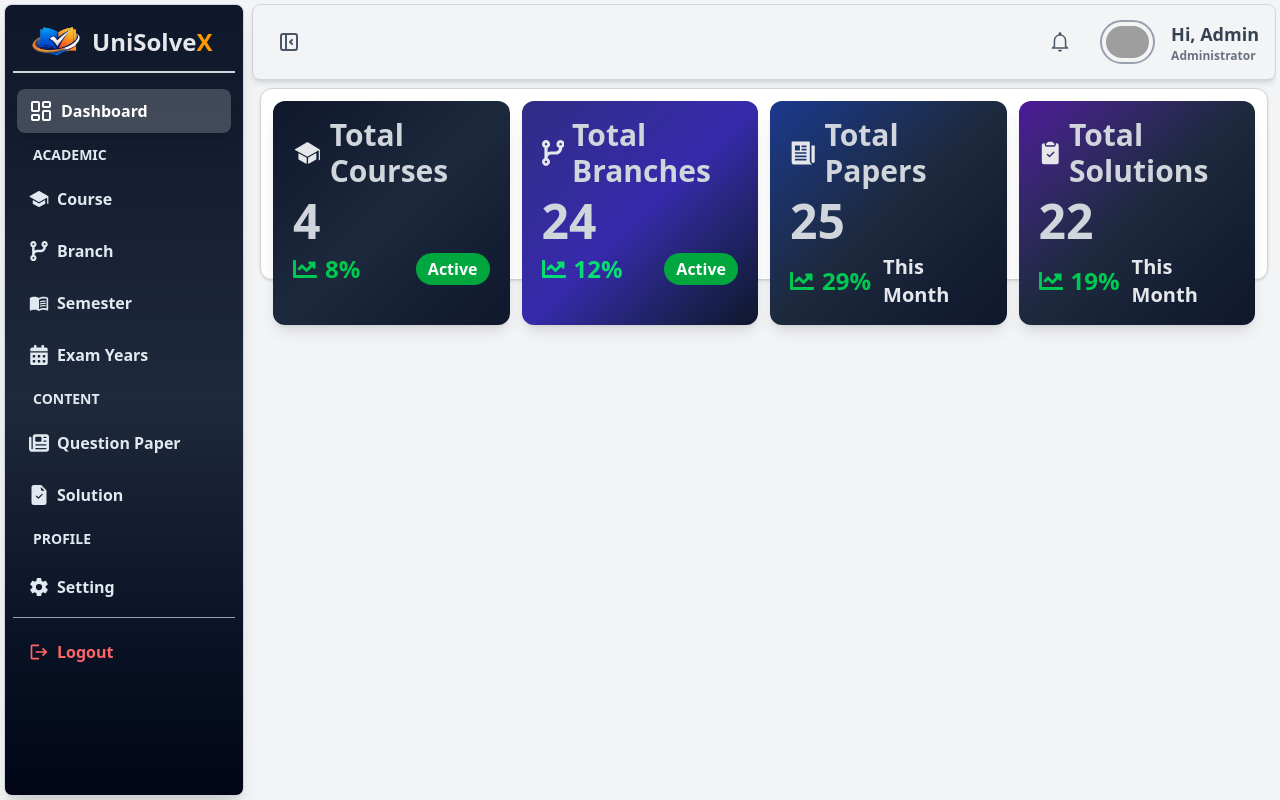
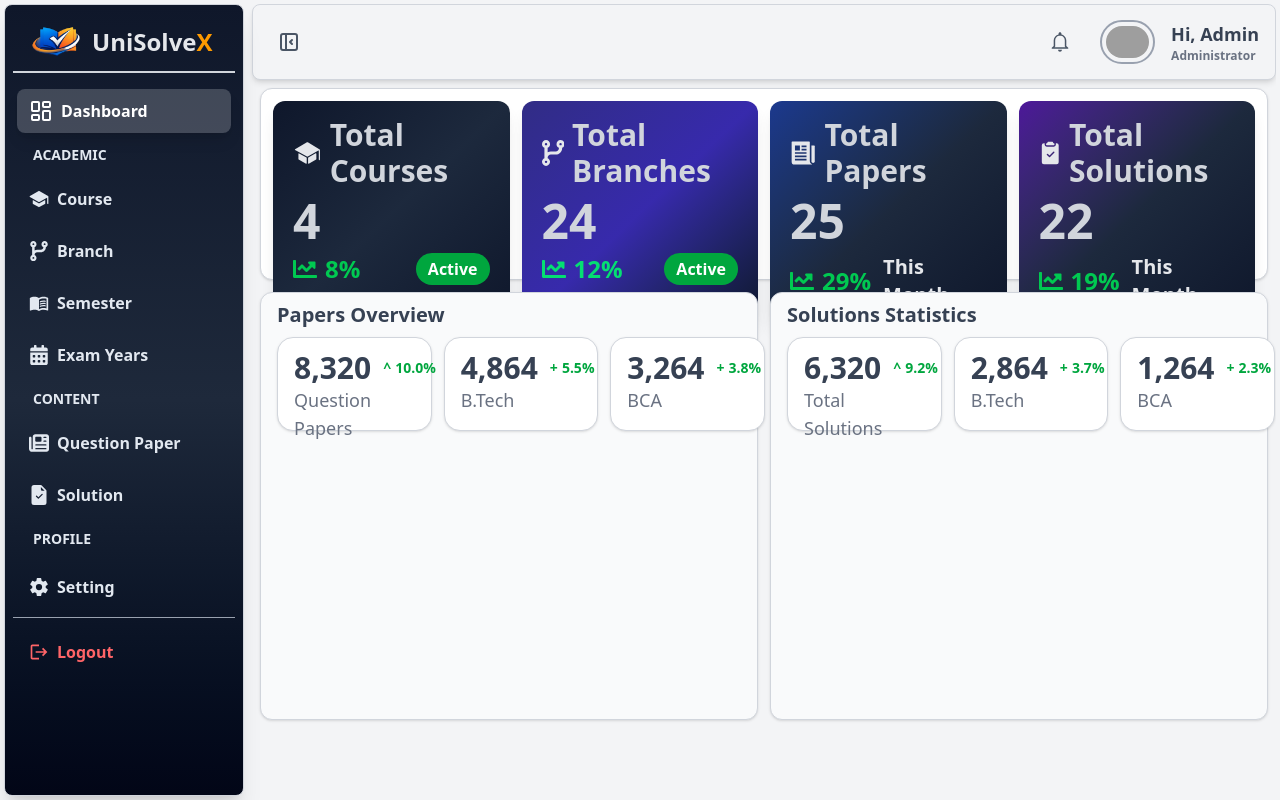
Before and after one commit to Himanshusingh00123/UniSolveX, a React (Vite) app: page /admin in a window 1280 px wide. Built offline with nearby package versions, Linux system fonts and the light colour scheme; grey boxes are pictures that could not be loaded.

Commit message:
i add total solution and question cards for large device

```diff
--- a/src/App.jsx
+++ b/src/App.jsx
@@ -10,6 +10,7 @@ import QuestionPaper from "./Components/Admin/QuestionPaper";
 import Solution from "./Components/Admin/Solution";
 import Setting from "./Components/Admin/Setting";
 import "remixicon/fonts/remixicon.css";
+import 'animate.css';
 
 const App = () => {
   return (
--- a/src/Components/Admin/Dashboard.jsx
+++ b/src/Components/Admin/Dashboard.jsx
@@ -6,13 +6,13 @@ import { FaChartLine } from "react-icons/fa";
 
 const Dashboard = () => {
   return (
-    <div className="md:p-2">
+    <div className="md:p-2  ">
       <div
         className="md:bg-white  md:h-48 sm:h-80 h-screen  md:border
                   md:shadow-sm border-gray-300 rounded-xl grid
                   xl:grid-cols-4 md:grid-cols-2 sm:grid-cols-2 grid-cols-1 p-3 gap-3"
       >
-        <div className="auto-rows-fr bg-linear-to-br from-slate-900 via-slate-800 to-slate-900   cursor-pointer md:hover:scale-103 duration-400 transition  rounded-xl shadow-lg px-5 py-4 ">
+        <div className="auto-rows-fr  bg-linear-to-br from-slate-900 via-slate-800 to-slate-900   cursor-pointer md:hover:scale-103 duration-400 transition  rounded-xl shadow-lg px-5 py-4 ">
           <h1 className="text-3xl text-gray-300 font-semibold mb-2 flex gap-2  items-center">
             <IoIosSchool className="text-gray-200 text-4xl" />
             Total Courses
@@ -28,7 +28,7 @@ const Dashboard = () => {
             </p>
           </div>
         </div>
-        <div className=" bg-linear-to-br from-indigo-900 via-indigo-800 to-slate-900  cursor-pointer md:hover:scale-103 duration-400 transition rounded-xl shadow-lg  px-5 py-4">
+        <div className=" bg-linear-to-br  from-indigo-900 via-indigo-800 to-slate-900  cursor-pointer md:hover:scale-103 duration-400 transition rounded-xl shadow-lg  px-5 py-4">
           <h1 className="text-3xl text-gray-300 font-semibold mb-2 flex items-center gap-2">
             <FaCodeBranch className="text-gray-200" />
             Total Branches
@@ -44,7 +44,7 @@ const Dashboard = () => {
             </p>
           </div>
         </div>
-        <div className="bg-linear-to-br from-blue-900 via-slate-800 to-slate-900  cursor-pointer md:hover:scale-103 duration-400 transition rounded-xl shadow-lg  px-5 py-4">
+        <div className=" bg-linear-to-br from-blue-900 via-slate-800 to-slate-900  cursor-pointer md:hover:scale-103 duration-400 transition rounded-xl shadow-lg  px-5 py-4">
           <h1 className="text-3xl font-semibold text-gray-300 mb-2 flex gap-2 items-center">
             <IoNewspaperSharp className=" text-gray-200" />
             Total Papers
@@ -58,7 +58,7 @@ const Dashboard = () => {
             <h3 className=" text-gray-200 font-semibold ">This Month</h3>
           </div>
         </div>
-        <div className="bg-linear-to-br from-violet-900 via-slate-800 to-slate-900 cursor-pointer md:hover:scale-103 duration-400 transition  rounded-xl shadow-lg  px-5 py-4">
+        <div className=" bg-linear-to-br from-violet-900 via-slate-800 to-slate-900 cursor-pointer md:hover:scale-103 duration-400 transition  rounded-xl shadow-lg  px-5 py-4">
           <h1 className="text-3xl font-semibold text-gray-300 mb-2 flex gap-2 items-center">
             <BsClipboard2CheckFill className="text-gray-200" />
             Total Solutions
@@ -73,6 +73,96 @@ const Dashboard = () => {
           </div>
         </div>
       </div>
+
+      <div className=" h-110 rounded w-full grid md:grid-cols-2 pt-3 gap-3">
+        {/* -------------------------------------------------------------Question chart-------------------------------------------------- */}
+
+        <div className="bg-gray-50 border border-gray-300 h-full  rounded-xl shadow-sm">
+          <div className=" h-4/12 px-4 py-2">
+            <h1 className="text-xl font-bold text-gray-700 mb-2">
+              Papers Overview
+            </h1>
+            <div className="h-9/12 flex gap-3">
+              <div className="bg-white w-4/12 border shadow-sm border-gray-300 rounded-2xl py-3 px-4 flex-cols justify-center items-center">
+                <h1 className="text-3xl font-semibold text-gray-700 flex gap-3 items-center">
+                  8,320
+                  <span className="text-sm font-extrabold text-green-600 flex gap-1 justify-center items-center">
+                    ^<h3 className="text-md font-bold ">10.0%</h3>
+                  </span>
+                </h1>
+                <h2 className="text-lg font-medium text-gray-500">
+                  Question Papers
+                </h2>
+              </div>
+
+              <div className="bg-white w-4/12 border shadow-sm border-gray-300 rounded-2xl py-3 px-4 flex-cols justify-center items-center">
+                <h1 className="text-3xl font-semibold text-gray-700 flex gap-3 items-center">
+                  4,864
+                  <span className="text-sm font-extrabold text-green-600 flex gap-1 justify-center items-center">
+                    +<h3 className="text-md font-bold ">5.5%</h3>
+                  </span>
+                </h1>
+                <h2 className="text-lg font-medium text-gray-500">B.Tech</h2>
+              </div>
+
+              <div className="bg-white w-4/12 border shadow-sm border-gray-300 rounded-2xl py-3 px-4 flex-cols justify-center items-center">
+                <h1 className="text-3xl font-semibold text-gray-700 flex gap-3 items-center">
+                  3,264
+                  <span className="text-sm font-extrabold text-green-600 flex gap-1 justify-center items-center">
+                    +<h3 className="text-md font-bold ">3.8%</h3>
+                  </span>
+                </h1>
+                <h2 className="text-lg font-medium text-gray-500">BCA</h2>
+              </div>
+            </div>
+          </div>
+
+          <div className=" h-8/12"></div>
+        </div>
+
+        {/*---------------------------------------------------------- Solution chart----------------------------------------------------------- */}
+
+        <div className="bg-gray-50 border border-gray-300 h-full  rounded-xl shadow-sm">
+          <div className=" h-4/12 px-4 py-2">
+            <h1 className="text-xl font-bold text-gray-700 mb-2">
+              Solutions Statistics
+            </h1>
+            <div className="h-9/12 flex gap-3">
+              <div className="bg-white w-4/12 border shadow-sm border-gray-300 rounded-2xl py-3 px-4 flex-cols justify-center items-center">
+                <h1 className="text-3xl font-semibold text-gray-700 flex gap-3 items-center">
+                  6,320
+                  <span className="text-sm font-extrabold text-green-600 flex gap-1 justify-center items-center">
+                    ^<h3 className="text-md font-bold ">9.2%</h3>
+                  </span>
+                </h1>
+                <h2 className="text-lg font-medium text-gray-500">
+                  Total Solutions
+                </h2>
+              </div>
+
+              <div className="bg-white w-4/12 border shadow-sm border-gray-300 rounded-2xl py-3 px-4 flex-cols justify-center items-center">
+                <h1 className="text-3xl font-semibold text-gray-700 flex gap-3 items-center">
+                  2,864
+                  <span className="text-sm font-extrabold text-green-600 flex gap-1 justify-center items-center">
+                    +<h3 className="text-md font-bold ">3.7%</h3>
+                  </span>
+                </h1>
+                <h2 className="text-lg font-medium text-gray-500">B.Tech</h2>
+              </div>
+
+              <div className="bg-white w-4/12 border shadow-sm border-gray-300 rounded-2xl py-3 px-4 flex-cols justify-center items-center">
+                <h1 className="text-3xl font-semibold text-gray-700 flex gap-3 items-center">
+                  1,264
+                  <span className="text-sm font-extrabold text-green-600 flex gap-1 justify-center items-center">
+                    +<h3 className="text-md font-bold ">2.3%</h3>
+                  </span>
+                </h1>
+                <h2 className="text-lg font-medium text-gray-500">BCA</h2>
+              </div>
+            </div>
+          </div>
+        </div>
+      </div>
     </div>
   );
 };
--- a/src/Components/Admin/Layout.jsx
+++ b/src/Components/Admin/Layout.jsx
@@ -84,7 +84,7 @@ const Layout = () => {
       >
         <div
           onClick={handle}
-          className="md:h-15 h-13 m-2  cursor-pointer flex items-center  border-b-2 border-gray-300"
+          className="md:h-15 h-13 m-2  cursor-pointer flex items-center  border-b-2 border-gray-300 animate__animated animate__pulse"
         >
           <img src={logo} alt="Logo" className="h-full  object-cover " />
           <h1
@@ -199,13 +199,13 @@ const Layout = () => {
               setSidebar(!sidebar);
               setMenu(!menu);
             }}
-            className="p-3 rounded-full md:hover:bg-gray-200  cursor-pointer "
+            className="p-3 rounded-full  md:hover:bg-gray-200 cursor-pointer "
           >
             {window.innerWidth >= 768 ? (
               sidebar ? (
-                <TbLayoutSidebarLeftCollapse className="text-2xl text-gray-600 font-bold" />
+                <TbLayoutSidebarLeftCollapse className="text-2xl text-gray-600 " />
               ) : (
-                <TbLayoutSidebarLeftExpand className="text-2xl text-gray-600" />
+                <TbLayoutSidebarLeftExpand className="text-2xl text-gray-600 " />
               )
             ) : (
               <HiMenuAlt1
```
